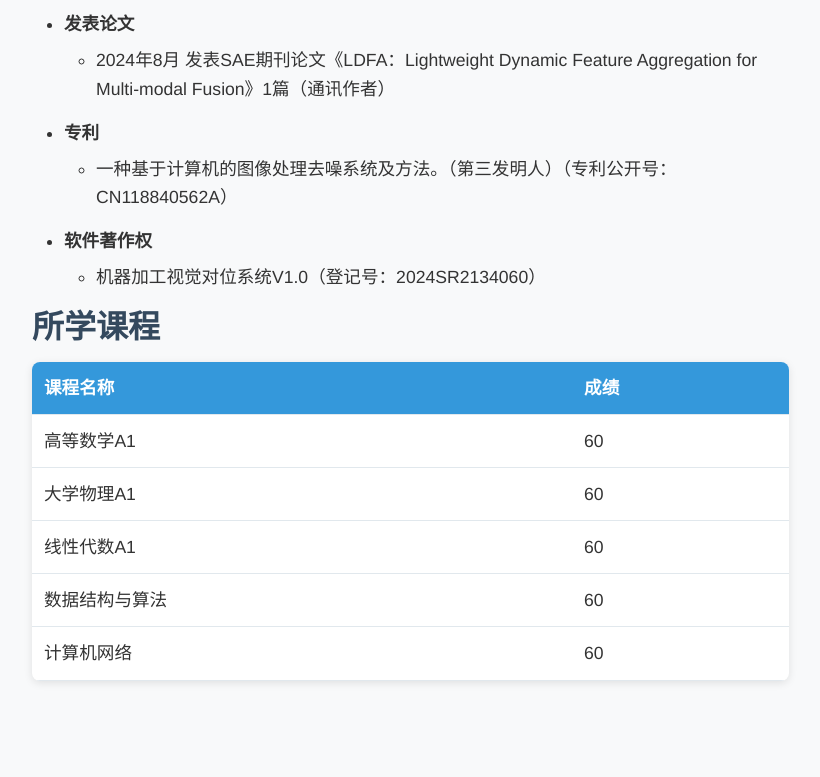
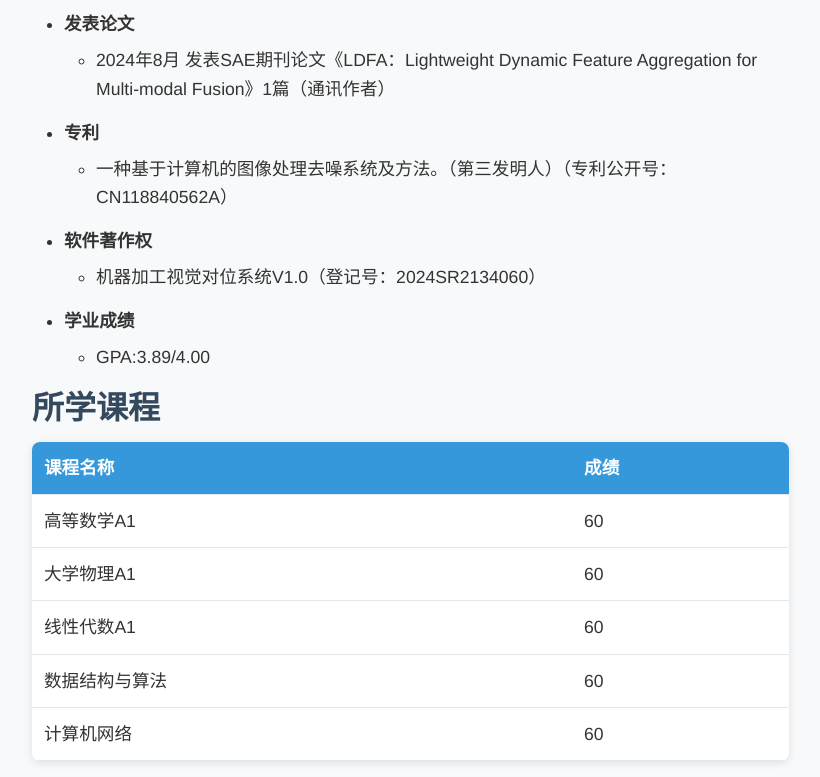
Before and after one commit to Dailers1/DLS, a plain HTML site: page about.html in a window 1280 px wide. Shown: the part 2441-3218 px from the top of the page, without its empty margins (24-844 px from the left). Before the commit the page ends 3138 px from the top, so only its background shows below. Drawn offline with Linux system fonts and the light colour scheme.

Commit message:
Update about.html

```diff
--- a/about.html
+++ b/about.html
@@ -103,6 +103,10 @@
                     <li>机器加工视觉对位系统V1.0（登记号：2024SR2134060）</li>
                 </ul>
 
+                <li><strong>学业成绩</strong></li>
+                <ul>
+                    <li>GPA:3.89/4.00</li>
+                </ul>
             </ul>
 
             <h2 id="courses">所学课程</h2>
```
